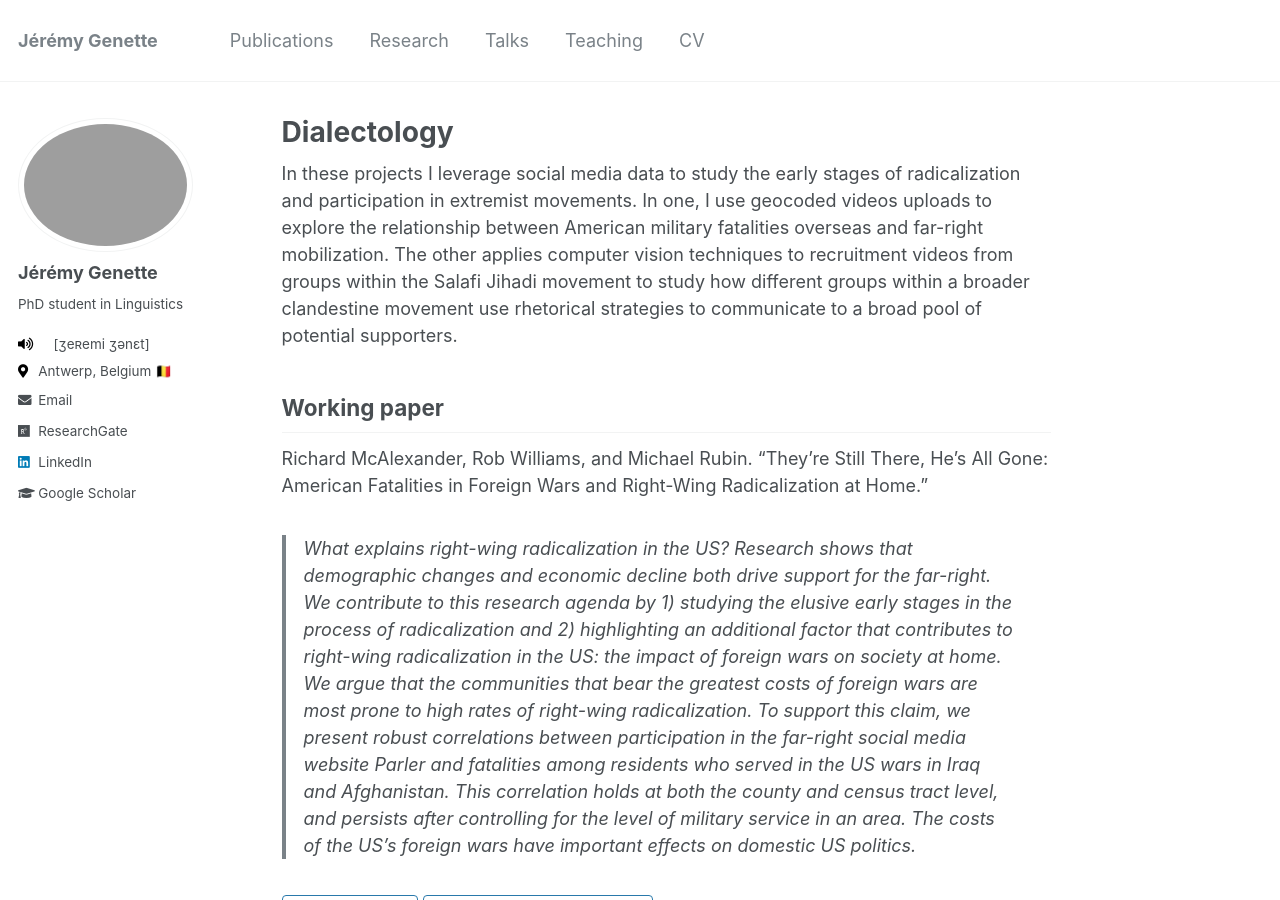
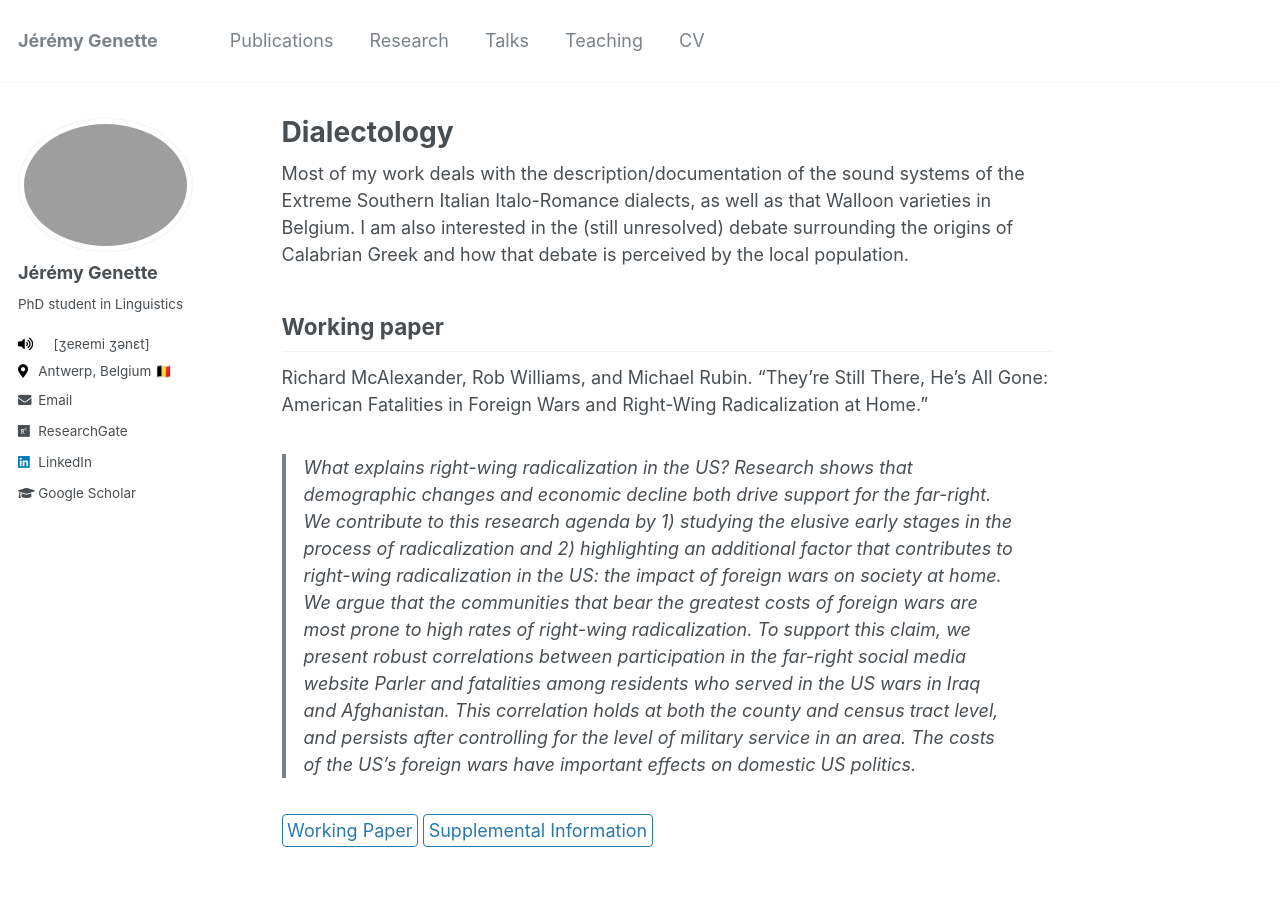
Before and after one commit to jgenette/jgenette.github.io, a Jekyll site: the page built from _research/dialectology.md, in a window 1280 px wide and 900 px high. Built offline with Jekyll 4.4.1, drawn with Linux system fonts in a browser that asks for light colours.

Commit message:
Update and rename social-media.md to dialectology.md

```diff
--- a/_research/social-media.md
+++ b/_research/dialectology.md
@@ -8,13 +8,7 @@ header:
   og_image: "research/ternary.png"
 ---
 
-In these projects I leverage social media data to study the early stages of
-radicalization and participation in extremist movements. In one, I use geocoded
-videos uploads to explore the relationship between American military fatalities
-overseas and far-right mobilization. The other applies computer vision
-techniques to recruitment videos from groups within the Salafi Jihadi movement
-to study how different groups within a broader clandestine movement use
-rhetorical strategies to communicate to a broad pool of potential supporters.
+Most of my work deals with the description/documentation of the sound systems of the Extreme Southern Italian Italo-Romance dialects, as well as that Walloon varieties in Belgium. I am also interested in the (still unresolved) debate surrounding the origins of Calabrian Greek and how that debate is perceived by the local population.
 
 ## Working paper
 
```
